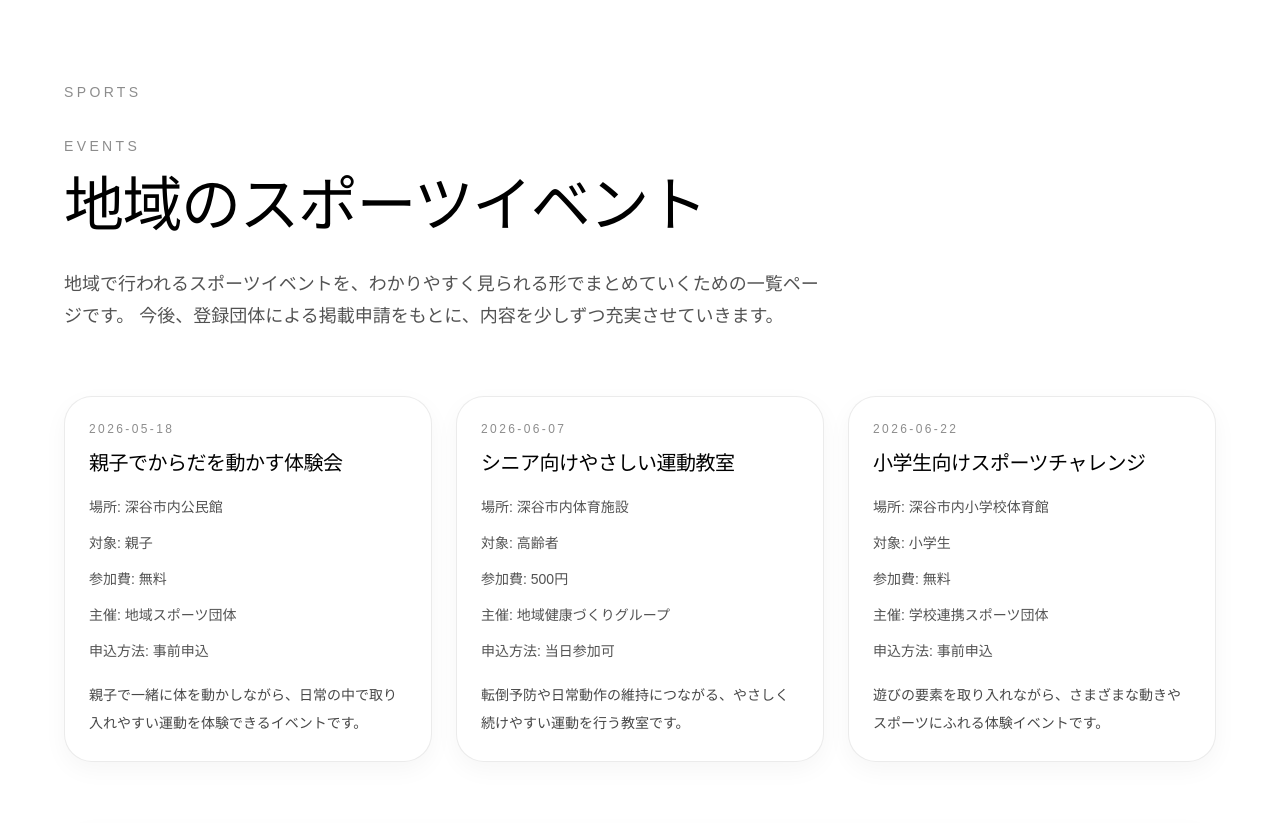
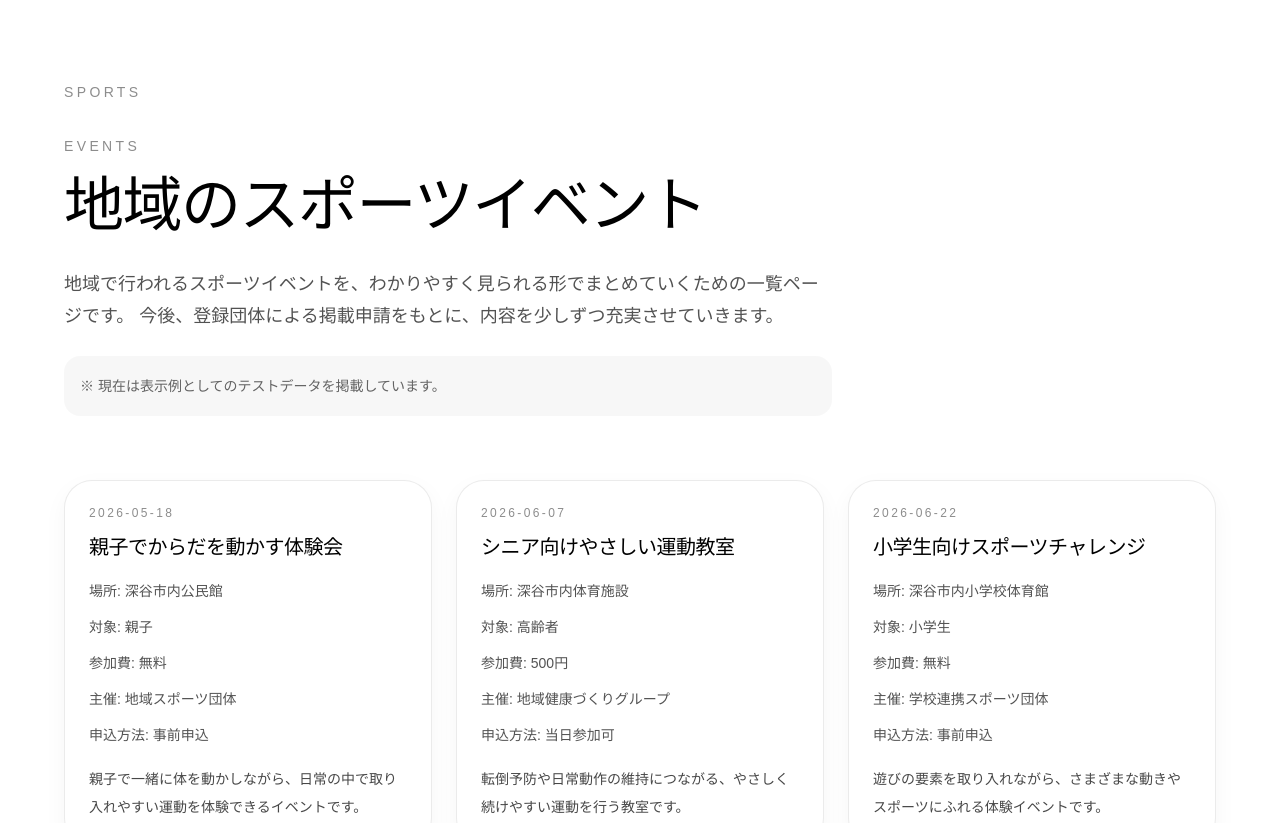
Before and after one commit to masaakisakamoto/masaaki-ai, a Next.js app: page /study/sports/events in a window 1280 px wide. Shown: the top 823 px of the page. Built offline with nearby package versions, Linux system fonts and the light colour scheme.

Commit message:
study: sports events pageに表示例注記を追加

```diff
--- a/app/study/sports/events/page.tsx
+++ b/app/study/sports/events/page.tsx
@@ -23,6 +23,12 @@ export default function SportsEventsPage() {
             地域で行われるスポーツイベントを、わかりやすく見られる形でまとめていくための一覧ページです。
             今後、登録団体による掲載申請をもとに、内容を少しずつ充実させていきます。
           </p>
+
+          <div className="mt-6 rounded-2xl bg-black/[0.03] p-4">
+            <p className="text-sm leading-7 text-black/60">
+              ※ 現在は表示例としてのテストデータを掲載しています。
+            </p>
+          </div>
         </section>
 
         <section className="mt-16">
```
